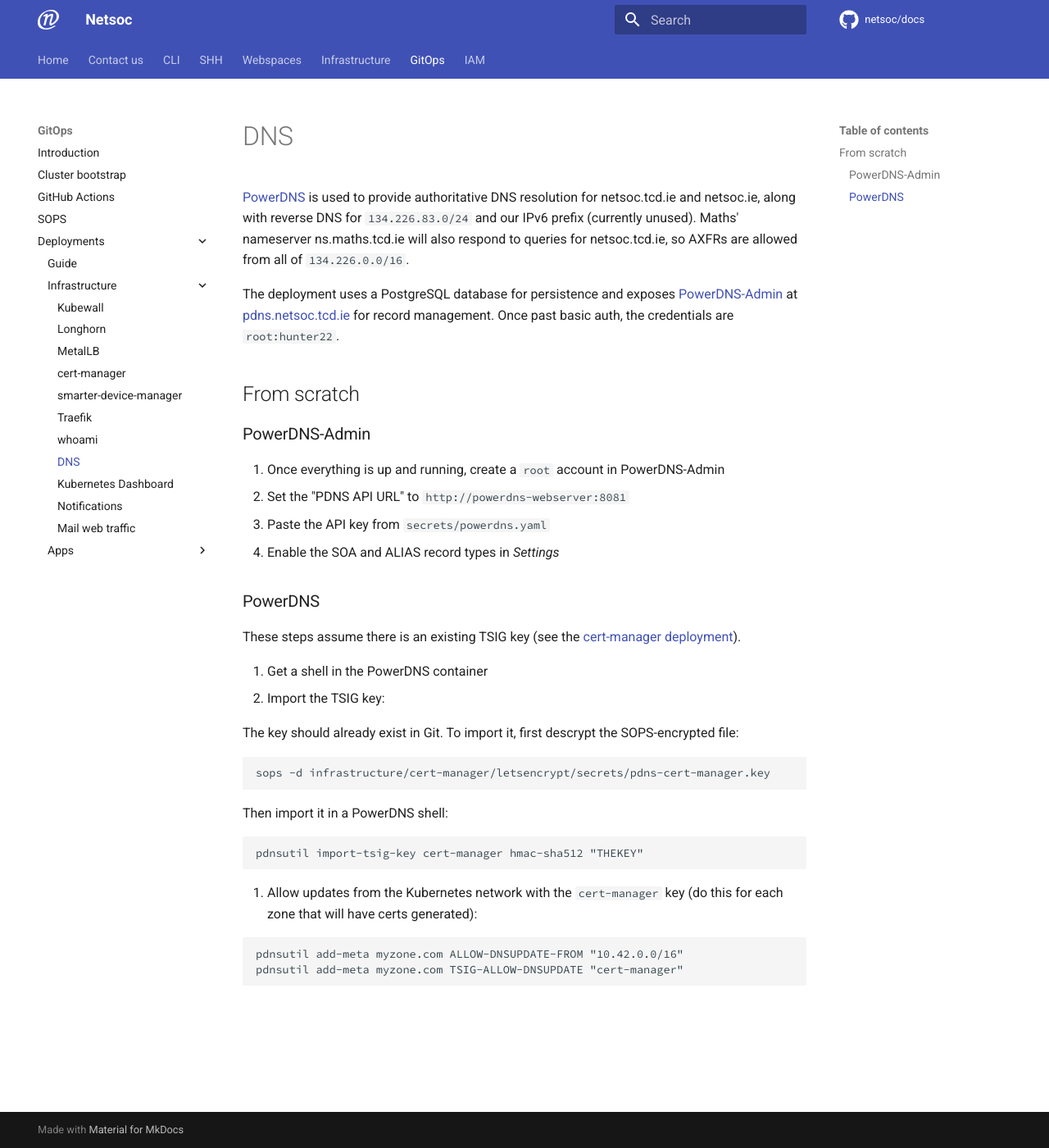
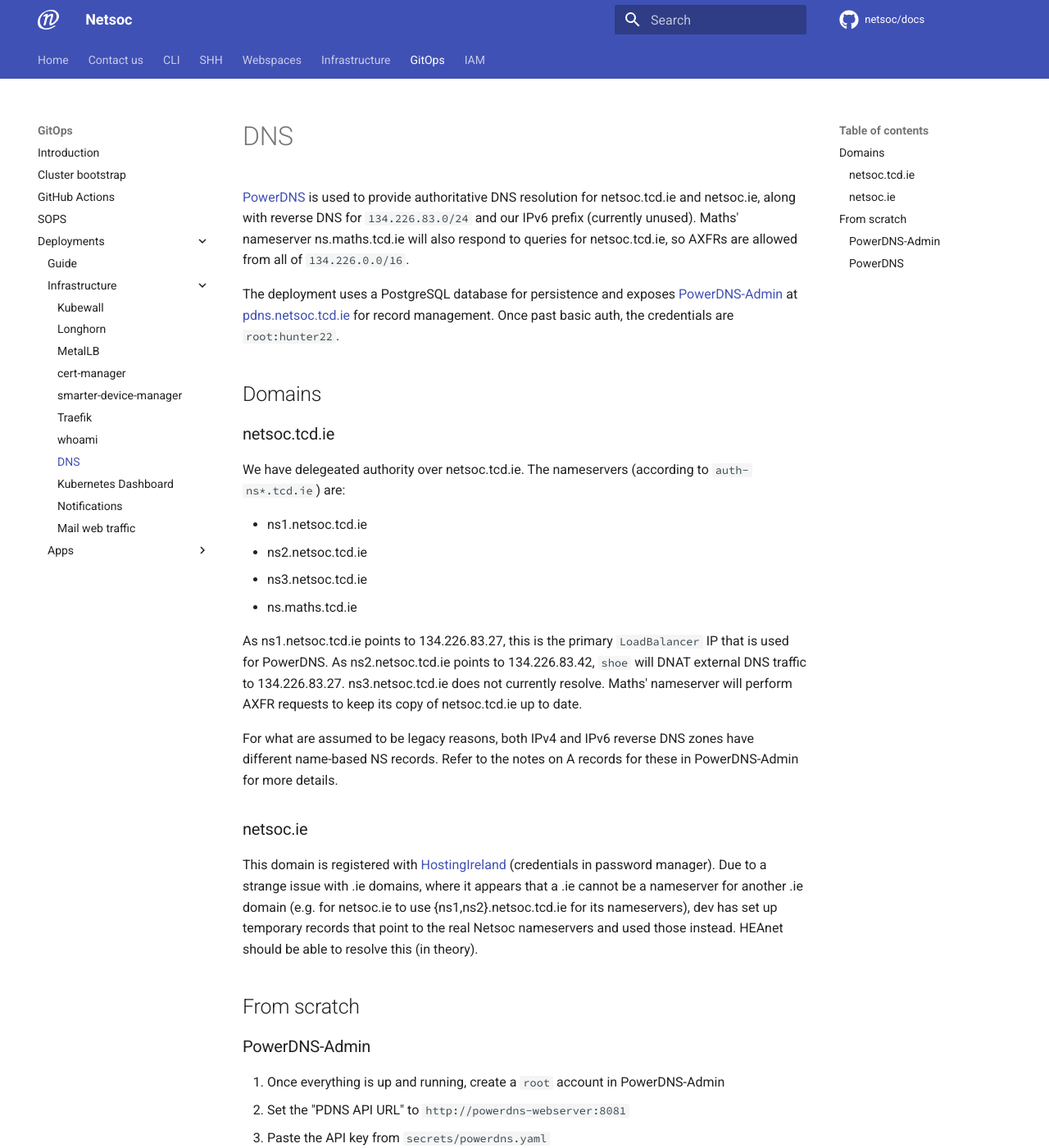
Before and after one commit to netsoc/docs, an MkDocs documentation site: the page built from docs/gitops/deployments/infrastructure/dns.md, in a window 1280 px wide and 1400 px high. Shown: the whole window at 82% size. Built offline with MkDocs 1.6.1 and Material for MkDocs 9.7.7, drawn with Linux system fonts in a browser that asks for light colours; comment, search, counter and statistics services are not loaded.

Commit message:
Update netsoc/gitops documentation (320eb485)

```diff
--- a/docs/gitops/deployments/infrastructure/dns.md
+++ b/docs/gitops/deployments/infrastructure/dns.md
@@ -7,6 +7,31 @@ ns.maths.tcd.ie will also respond to queries for netsoc.tcd.ie, so AXFRs are all
 The deployment uses a PostgreSQL database for persistence and exposes
 [PowerDNS-Admin](https://github.com/ngoduykhanh/PowerDNS-Admin) at [pdns.netsoc.tcd.ie](https://pdns.netsoc.tcd.ie) for
 record management. Once past basic auth, the credentials are `root:hunter22`.
+
+## Domains
+
+### netsoc.tcd.ie
+
+We have delegeated authority over netsoc.tcd.ie. The nameservers (according to `auth-ns*.tcd.ie`) are:
+
+- ns1.netsoc.tcd.ie
+- ns2.netsoc.tcd.ie
+- ns3.netsoc.tcd.ie
+- ns.maths.tcd.ie
+
+As ns1.netsoc.tcd.ie points to 134.226.83.27, this is the primary `LoadBalancer` IP that is used for PowerDNS. As
+ns2.netsoc.tcd.ie points to 134.226.83.42, `shoe` will DNAT external DNS traffic to 134.226.83.27. ns3.netsoc.tcd.ie
+does not currently resolve. Maths' nameserver will perform AXFR requests to keep its copy of netsoc.tcd.ie up to date.
+
+For what are assumed to be legacy reasons, both IPv4 and IPv6 reverse DNS zones have different name-based NS records.
+Refer to the notes on A records for these in PowerDNS-Admin for more details.
+
+### netsoc.ie
+
+This domain is registered with [HostingIreland](https://www.hostingireland.ie/) (credentials in password manager). Due
+to a strange issue with .ie domains, where it appears that a .ie cannot be a nameserver for another .ie domain (e.g. for
+netsoc.ie to use {ns1,ns2}.netsoc.tcd.ie for its nameservers), dev has set up temporary records that point to the real
+Netsoc nameservers and used those instead. HEAnet should be able to resolve this (in theory).
 
 ## From scratch
 
```
